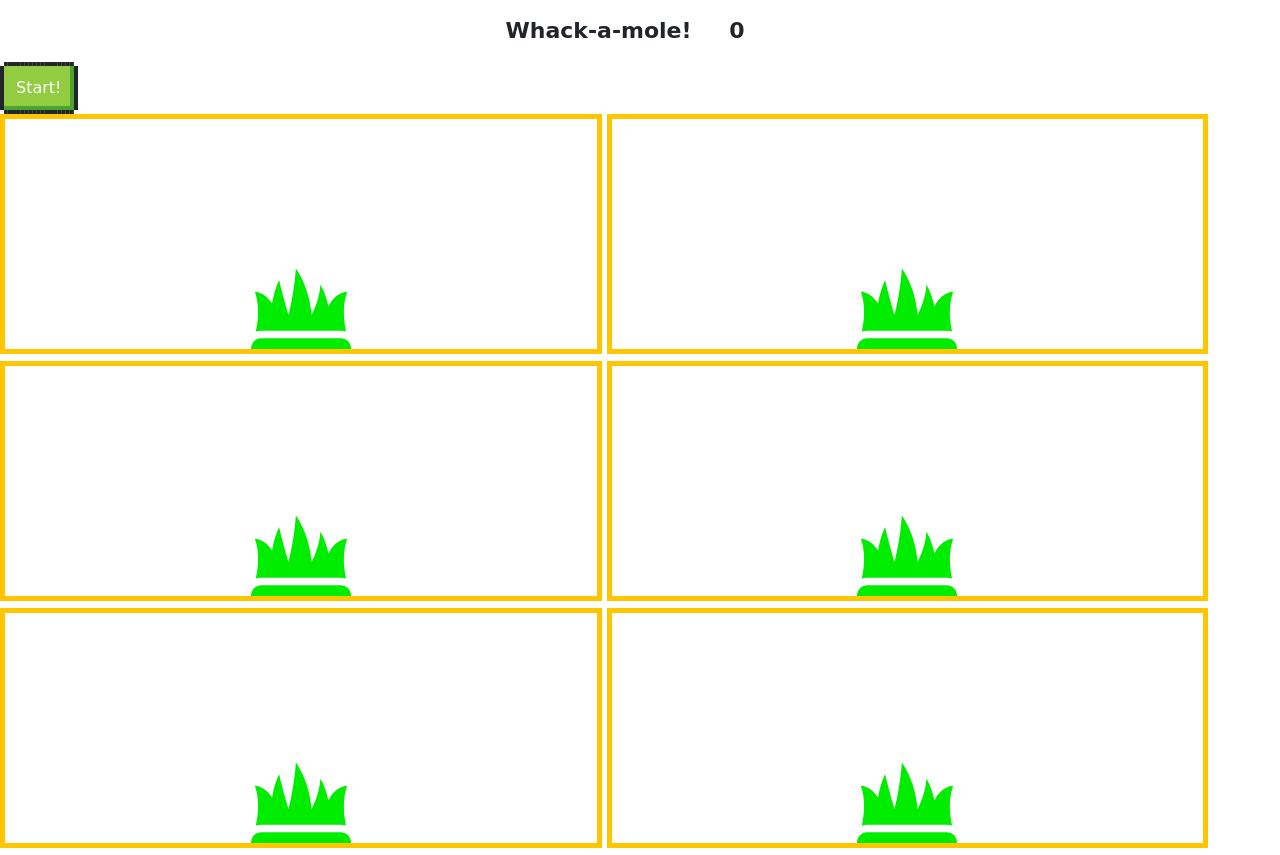
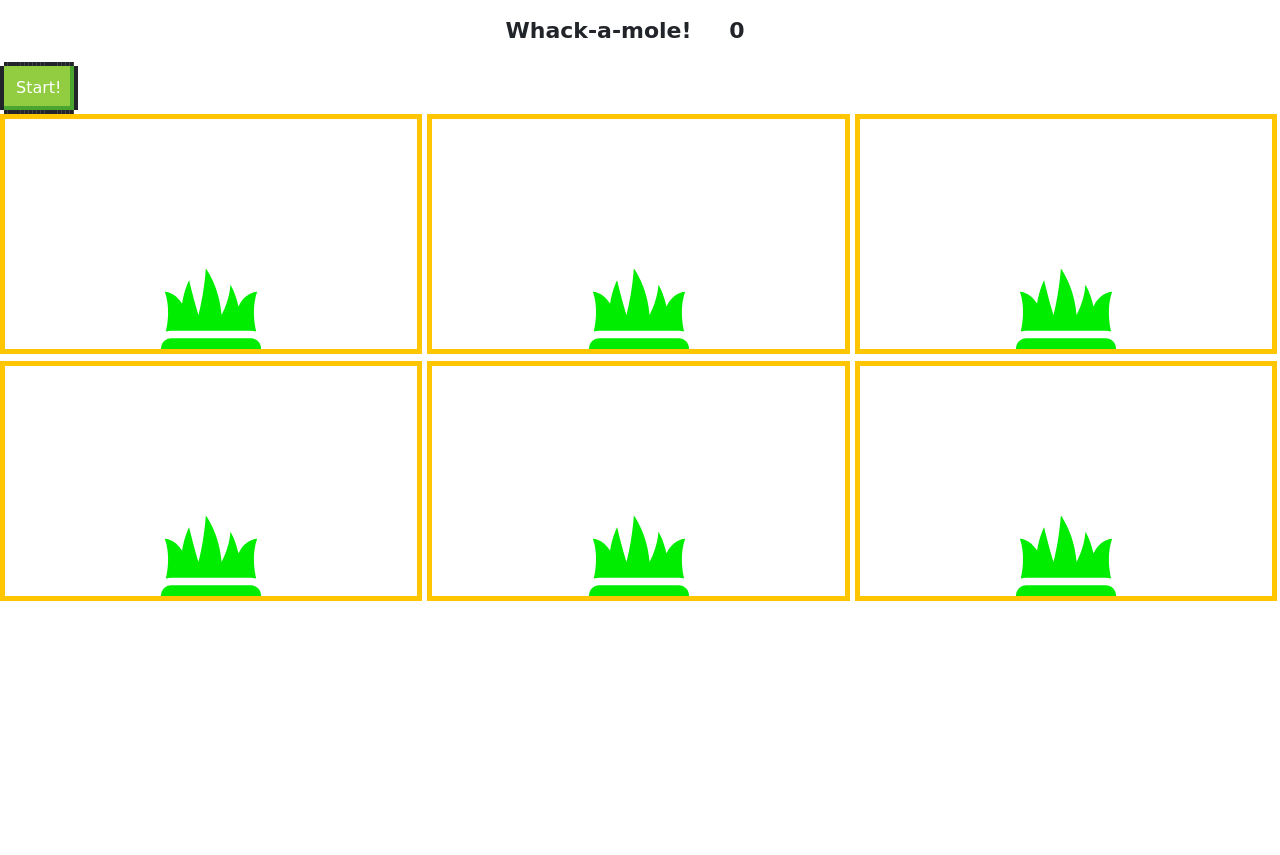
Before and after one commit to ptcmariano/whack-a-mole, a plain HTML site: page index.html in a window 1280 px wide. After the commit the page ends 800 px from the top, so only its background shows below. Drawn offline with nearby package versions, Linux system fonts and the light colour scheme.

Commit message:
refactor: css and media screen

```diff
--- a/index.html
+++ b/index.html
@@ -50,6 +50,11 @@ h1 {
     height: 240px;
     overflow: hidden;
     position: relative;
+  }
+  @media screen and (min-width: 992px) {
+    .hole {
+      width: 33%;
+    }
   }
 
   .hole:after {
```
Lines whose indentation alone changed are shown as unchanged.
